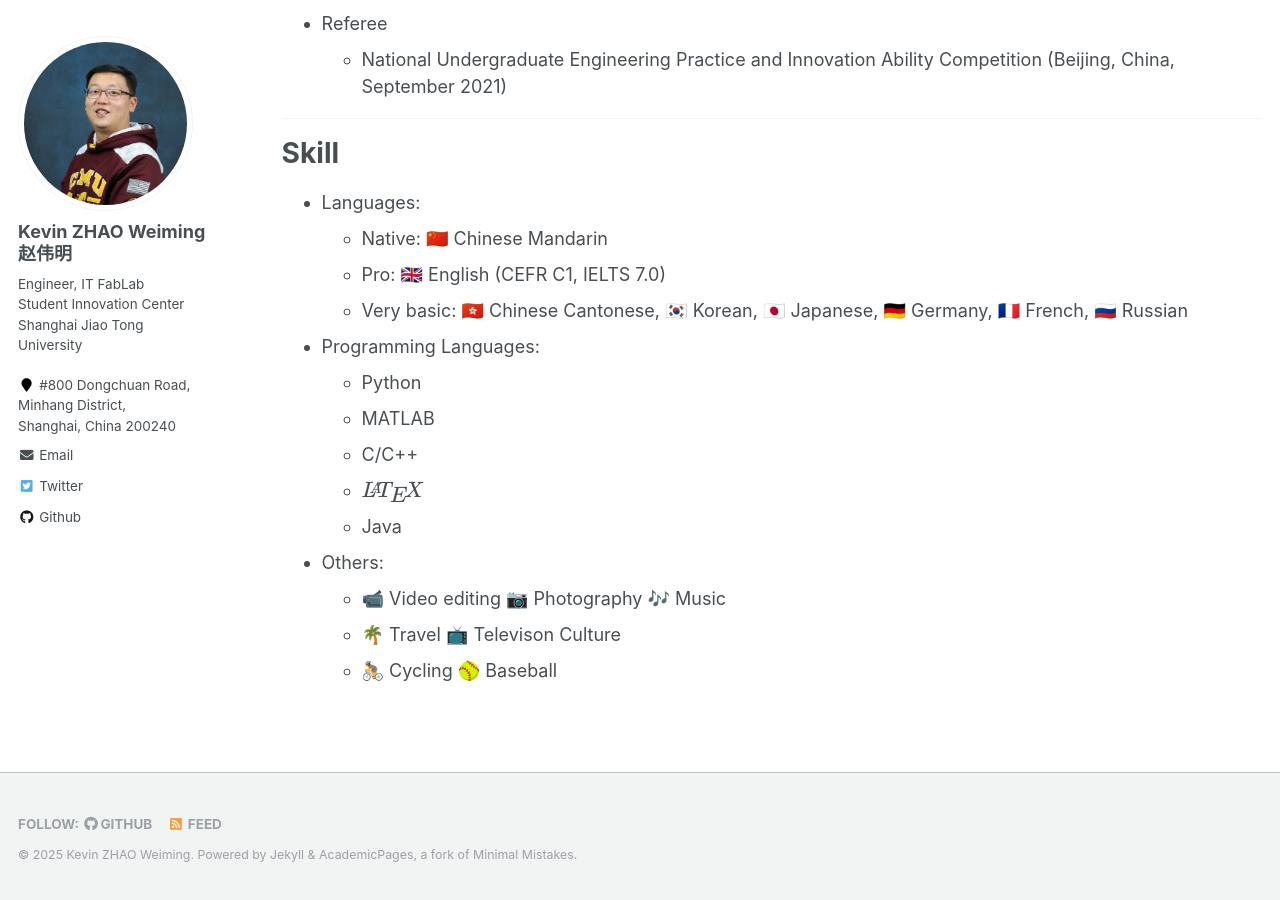
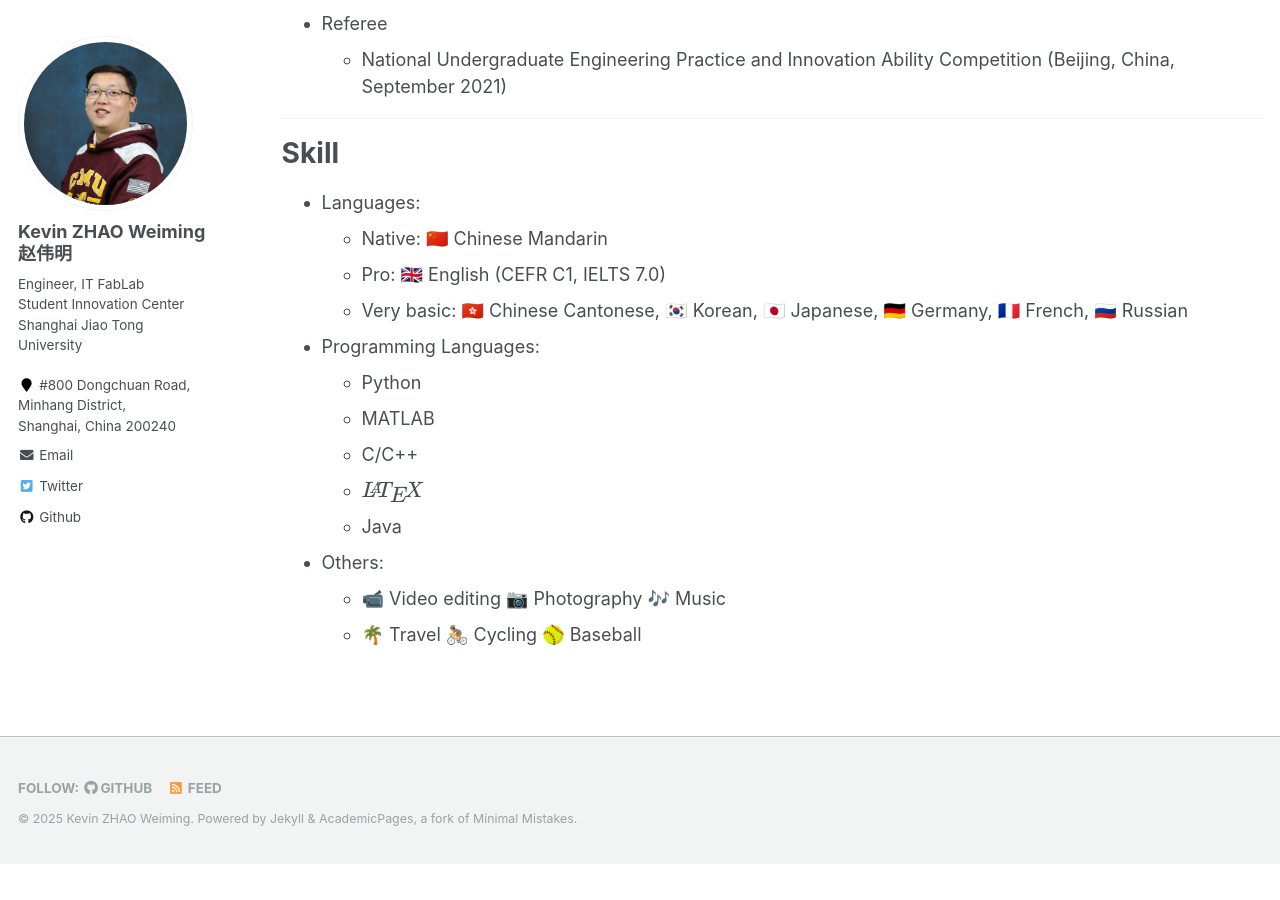
Before and after one commit to zwm0426/zwm0426.github.io, a Jekyll site: the page built from _pages/cv.md, in a window 1280 px wide and 900 px high, scrolled down 1488 px. Built offline with Jekyll 4.4.1, drawn with Linux system fonts in a browser that asks for light colours; formulas are drawn with MathJax 3; after the commit the page ends 2352 px from its top, so only the background shows below that.

Commit message:
Update cv.md

```diff
--- a/_pages/cv.md
+++ b/_pages/cv.md
@@ -78,8 +78,7 @@ Skill
 
 * Others:
   * 📹 Video editing  📷 Photography  🎶 Music
-  * 🌴 Travel  📺 Televison Culture
-  * 🚴 Cycling 🥎 Baseball
+  * 🌴 Travel 🚴 Cycling 🥎 Baseball
 
 <!--
   * Others:
```
